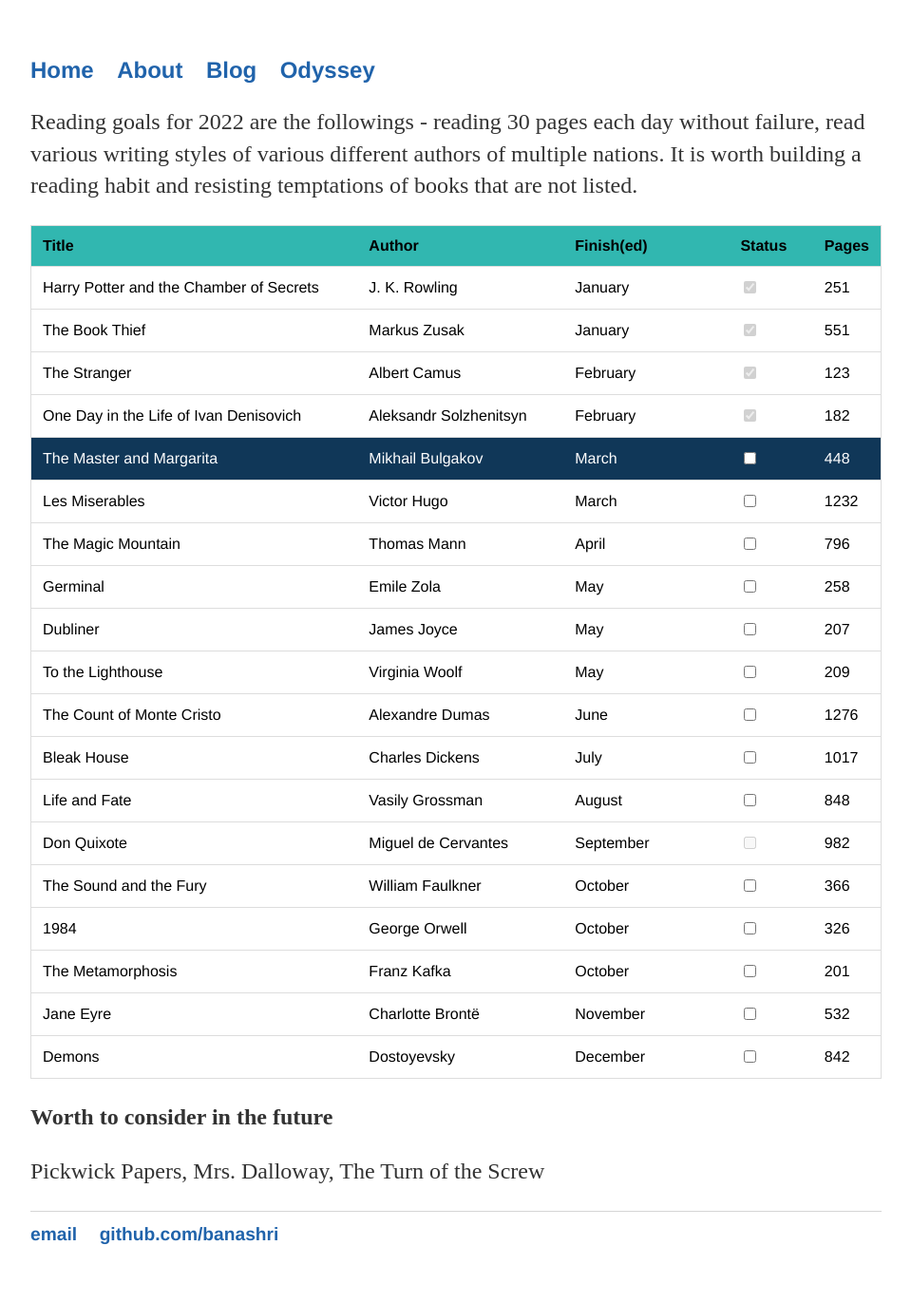
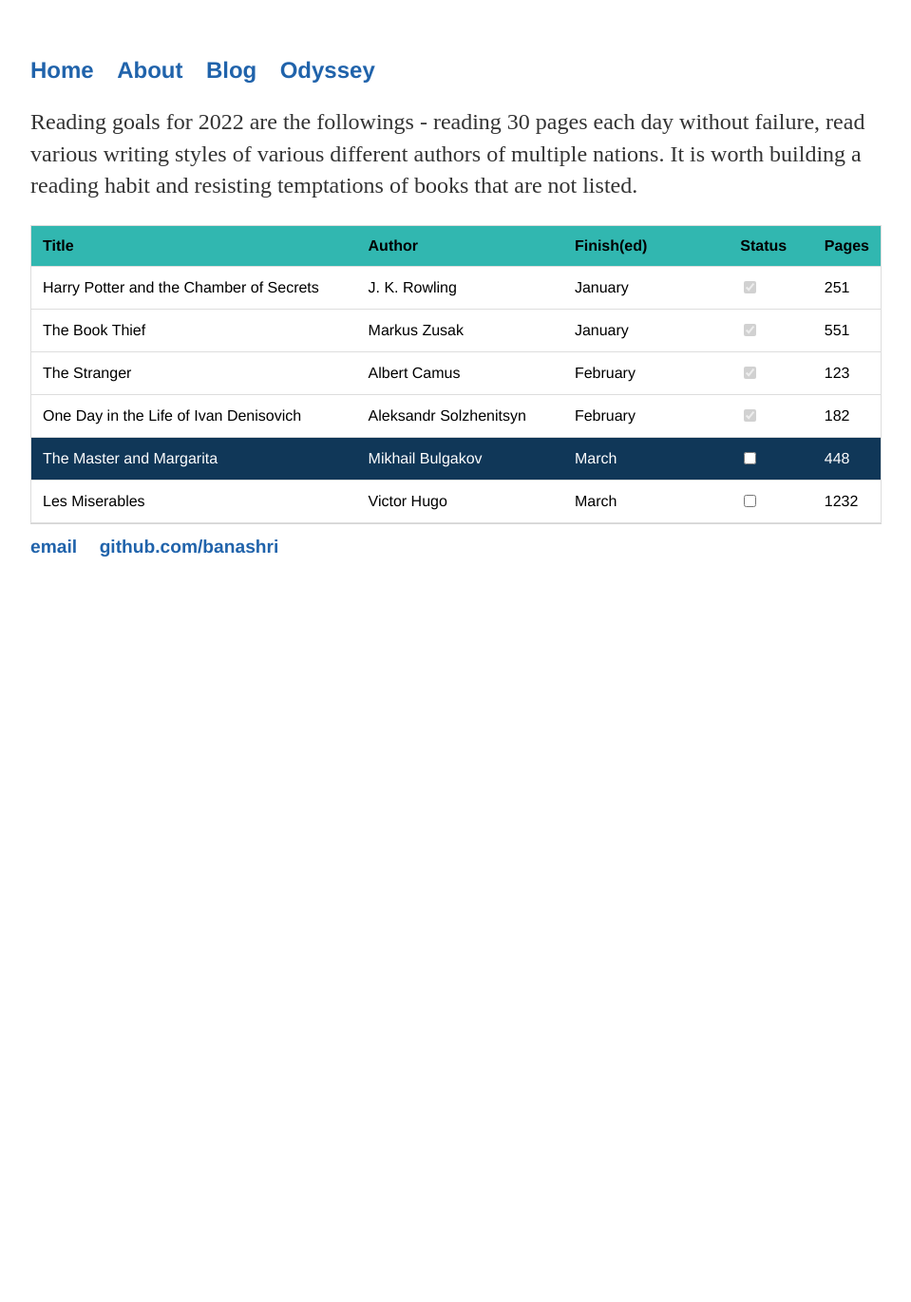
Before and after one commit to Banashri/banashri.github.io, a Jekyll site: the page built from books/2022.md, in a window 1280 px wide. Shown: the whole page at 95% size, without its empty margins (160-1119 px from the left). Built offline with Jekyll 4.4.1, drawn with Linux system fonts in a browser that asks for light colours; after the commit the page ends 900 px from its top, so only the background shows below that.

Commit message:
practice

```diff
--- a/books/2022.md
+++ b/books/2022.md
@@ -59,7 +59,7 @@ building a reading habit and resisting temptations of books that are not listed.
     <td><input type="checkbox"/></td>
     <td>1232</td>
   </tr>
-  <tr>
+  <!--<tr>
     <td>The Magic Mountain</td>
     <td>Thomas Mann</td>
     <td>April</td>
@@ -149,9 +149,9 @@ building a reading habit and resisting temptations of books that are not listed.
     <td>December</td>
     <td><input type="checkbox"/></td>
     <td>842</td>
-  </tr>
+  </tr>-->
 </table>
-
+<!--
 **Worth to consider in the future**
 
-Pickwick Papers, Mrs. Dalloway, The Turn of the Screw
+Pickwick Papers, Mrs. Dalloway, The Turn of the Screw -->
```
